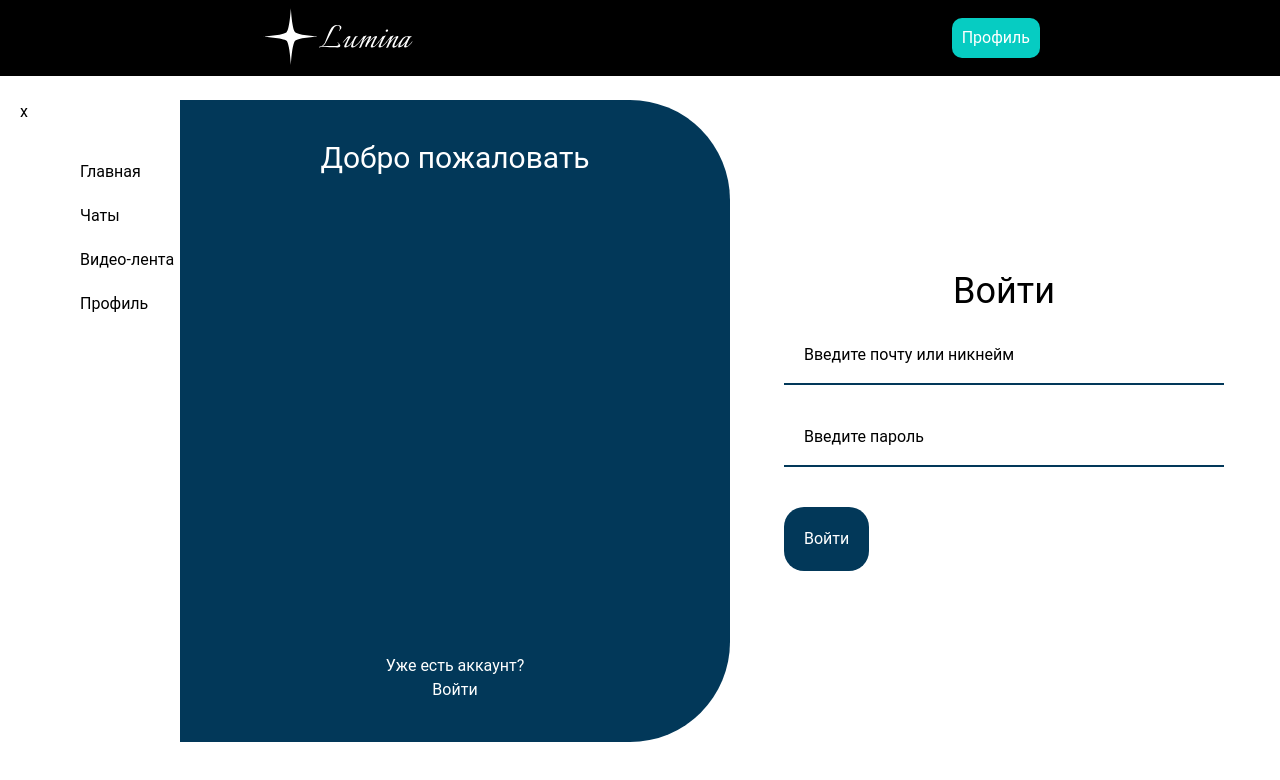
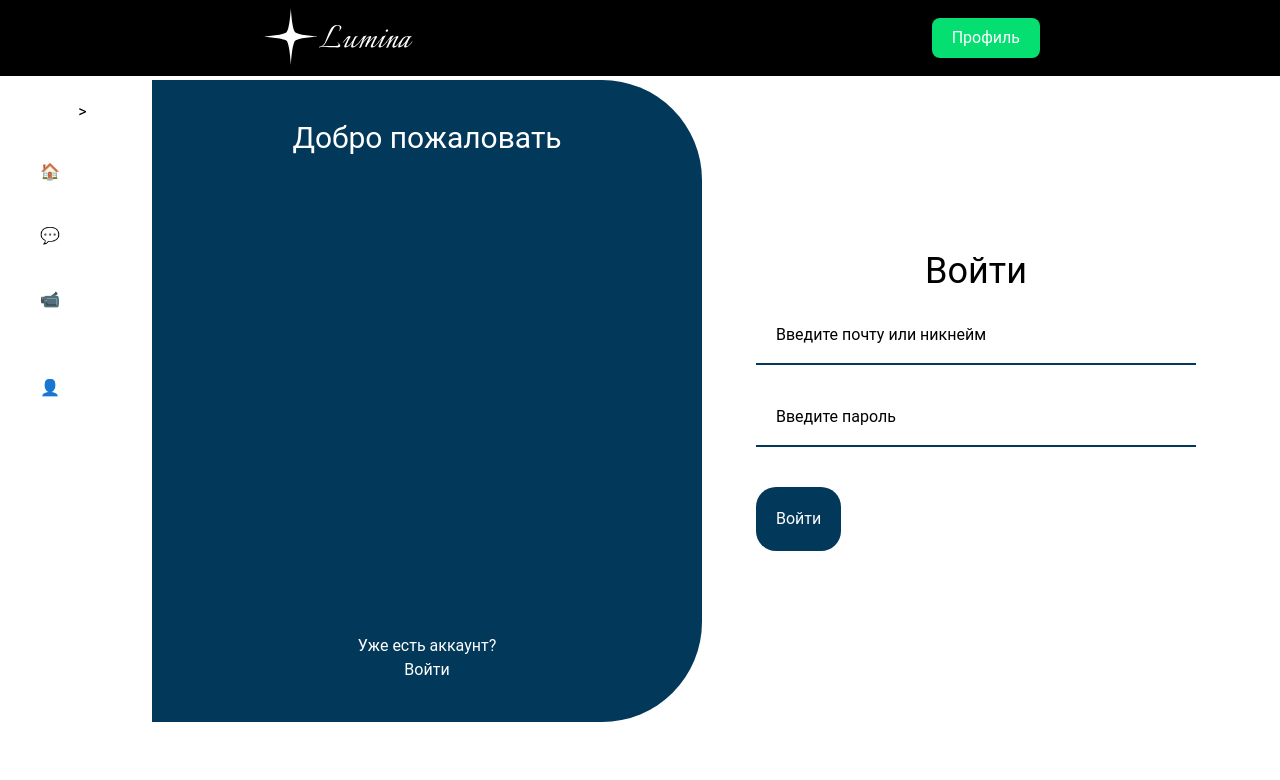
Before and after one commit to kyusak0/Lumina-front, a Next.js app: page /auth in a window 1280 px wide. Shown: the top 780 px of the page. Built offline with nearby package versions, Linux system fonts and the light colour scheme; no server answers; what cookies-next would draw is missing.

Commit message:
update sidebar
update sidebar, new style for btns

```diff
--- a/app/components/contextMenu/ContextMenu.tsx
+++ b/app/components/contextMenu/ContextMenu.tsx
@@ -96,7 +96,7 @@ export default function ContextMenu({
                     >
                         <div className="flex justify-end">
                             <button onClick={(event) => closeContextMenu(event)}>
-                                ×
+                                ❌
                             </button>
                         </div>
                         <div>
--- a/app/components/header/Header.tsx
+++ b/app/components/header/Header.tsx
@@ -5,7 +5,7 @@ import Link from 'next/link';
 
 export default function Header() {
     return (
-        <header className="fixed flex items-center justify-between w-full py-2 px-60 top-0 left-0">
+        <header className="fixed flex items-center justify-between w-full py-2 px-60 top-0 left-0 z-3">
             <Link href="/">
                 <Image
                     src={logoImage}
@@ -20,7 +20,7 @@ export default function Header() {
                 </form>
             </div>
 
-            <Link href='profile' className="btn">Профиль</Link>
+            <Link href='profile' className="px-5 py-2 rounded-lg text-white bg-green-400 hover:bg-green-500">Профиль</Link>
         </header>
     )
 }
--- a/app/components/popup/Popup.tsx
+++ b/app/components/popup/Popup.tsx
@@ -19,12 +19,12 @@ export default function Popup({
 
     return (
         <>
-            <button className="btn btn-reverse" onClick={() => openPopup(popupId)}> {openPopupText}</button >
+            <button className="px-5 py-2 rounded-lg border-2 text-green-400 border-green-400 hover:bg-gray-100" onClick={() => openPopup(popupId)}> {openPopupText}</button >
             <div className="popup hidden flex flex-col items-center justify-center" id={popupId}>
                 <div className="popup-bg top-0 left-0 absolute z-index-1" onClick={() => closePopup(popupId)}></div>
                 <div className="popup-content flex flex-col gap-5 absolute z-index-2">
                     <div className="relative">
-                        <button className="absolute top-2 right-2" onClick={() => closePopup(popupId)}>Закрыть</button>
+                        <button className="absolute top-2 right-2" onClick={() => closePopup(popupId)}>❌</button>
                     </div>
                     <div className="flex flex-col items-center p-20">
                         {children}
--- a/app/components/sidebar/Sidebar.tsx
+++ b/app/components/sidebar/Sidebar.tsx
@@ -6,18 +6,56 @@ import { useState } from 'react';
 export default function Sidebar() {
     const currentPath = usePathname();
 
-    const [popUpOpen, setPopUpOpen] = useState(true);
-    const closePopUp = () => {
-        setPopUpOpen(!popUpOpen);
+    const [sidebarOpen, setSidebarOpen] = useState(false);
+    const openSidebar = () => {
+        setSidebarOpen(true);
     }
-    return (<>
-        <div className={`${popUpOpen ? '' : 'hidden'} sidebar fixed top-20 left-0 p-20 gap-5 flex flex-col`}>
-            <button className='absolute top-5 left-5' onClick={closePopUp}>x</button>
-            <Link href="/" className={`${currentPath == '/' ? 'active' : ''}`}> Главная </Link>
-            <Link href="/friends" className={`${currentPath == '/friends' ? 'active' : ''}`}> Чаты </Link>
-            <Link href="/videos" className={`${currentPath == '/videos' ? 'active' : ''}`}> Видео-лента </Link>
-            <Link href="/profile" className={`${currentPath == '/profile' ? 'active' : ''}`}> Профиль </Link>
-        </div>
-        <button className={`${popUpOpen ? 'hidden' : 'absolute top-20'}`} onClick={closePopUp}>Открыть навигацию</button></>
+    const closeSidebar = () => {
+        setSidebarOpen(false);
+    }
+    return (
+        <>
+            <div className='fixed w-full top-0 left-0 z-2'>
+                <div
+                    onMouseMove={closeSidebar}
+                    className={`duration-300 absolute h-screen bg-black ${sidebarOpen ? 'w-3/4' : 'w-0'} right-0 opacity-60`}
+                ></div>
+                <div
+                    onMouseMove={openSidebar}
+                    className={`duration-300 absolute h-screen bg-white left-0 flex flex-col gap-10 pt-40 ${sidebarOpen ? 'w-1/4 pl-20' : 'w-1/12 pl-10'} `}
+                >
+                    <div
+                        className="absolute top-25 right-5"
+                        onClick={sidebarOpen ? closeSidebar : openSidebar}
+                    >
+                        {sidebarOpen ? '❌' : '>'}
+                    </div>
+                    <Link href="/" className={`${currentPath == '/' ? 'text-green-400' : ''} hover:text-green-300`}>
+                        <div className="flex gap-5 ">
+                            <span> 🏠 </span>
+                            <span className={`${sidebarOpen ? '' : 'duration-300 opacity-0'}`}>Главная</span>
+                        </div>
+                    </Link>
+                    <Link href="/friends" className={`${currentPath == '/friends' ? 'text-green-400' : ''} hover:text-green-300`}>
+                        <div className="flex gap-5 ">
+                            <span> 💬 </span>
+                            <span className={`${sidebarOpen ? '' : 'duration-300 opacity-0'}`}>Чаты</span>
+                        </div>
+                    </Link>
+                    <Link href="/videos" className={`${currentPath == '/videos' ? 'text-green-400' : ''} hover:text-green-300`}>
+                        <div className="flex gap-5 ">
+                            <span> 📹 </span>
+                            <span className={`${sidebarOpen ? '' : 'duration-300 opacity-0'}`}>Видео-лента</span>
+                        </div>
+                    </Link>
+                    <Link href="/profile" className={`${currentPath == '/profile' ? 'text-green-400' : ''} hover:text-green-300`}>
+                        <div className="flex gap-5 ">
+                            <span> 👤 </span>
+                            <span className={`${sidebarOpen ? '' : 'duration-300 opacity-0'}`}>Профиль</span>
+                        </div>
+                    </Link>
+                </div>
+            </div>
+        </>
     )
 }
--- a/app/globals.css
+++ b/app/globals.css
@@ -65,22 +65,19 @@ button {
   height: 60px;
 }
 
-a {
+/* a {
   transition: 0.3s ease;
 }
 
 a:hover,
 a.active {
   color: var(--secondary);
-}
+} */
 
-main {
-  width: 100%;
-}
 
-.sidebar {
-  /* border: 2px solid var(--secondary); */
-  /* box-shadow: 2px 4px 4px 4px #00000025; */
+/* .sidebar {
+  /* border: 2px solid var(--secondary);
+  /* box-shadow: 2px 4px 4px 4px #00000025;
   border-radius: 10px;
   width: 400px;
   height: max-content;
@@ -88,7 +85,7 @@ main {
 
 .sidebar-border {
   border-right: 1px solid var(--main);
-}
+} */
 
 .post {
   border-radius: 10px;
--- a/app/layouts/mainLayout.tsx
+++ b/app/layouts/mainLayout.tsx
@@ -19,15 +19,11 @@ export default function MainLayout({ children }: { children: React.ReactNode })
   return (
     <>
       <Header />
-      <main className="flex justify-evenly">
-        <Sidebar />
-        <div className="sidebar-border w-1/4">
-
-        </div>
-        <div className="flex w-full flex-col items-center">
+      <Sidebar />
+      <main className="mt-20 flex pl-35">
+        <div className="w-full">
           {children}
         </div>
-
       </main>
     </>
   );
--- a/app/page.tsx
+++ b/app/page.tsx
@@ -4,6 +4,7 @@ import MainLayout from "./layouts/mainLayout";
 import Api, { getCSRF } from "./_api/api";
 import Link from "next/link";
 import Popup from "./components/popup/Popup";
+import { useState } from "react";
 
 getCSRF();
 
@@ -28,21 +29,20 @@ export default function MainPage() {
         media: null,
     },]
 
-    const likeClick = (event: React.MouseEvent<HTMLDivElement>) => {
-        const btn = event.currentTarget;
-        btn.classList.toggle('btn-reverse');
+    const [liked, setLiked] = useState(false)
 
-        alert('liked');
+    const likeClick = () => {
+        setLiked(!liked)
     }
 
     return (
         <MainLayout>
             <div className="w-full flex items-center  justify-evenly">
                 <form method="post" className="form-create" onSubmit={handleSubmit}>
-                    <button type="submit" className="btn">create post</button>
+                    <button type="submit" className="px-5 py-2 rounded-lg text-white bg-green-400 hover:bg-green-500">create post</button>
                 </form>
                 <form method="get" className="form-search" onSubmit={handleSubmit}>
-                    <button type="submit" className="btn">search post</button>
+                    <button type="submit" className="px-5 py-2 rounded-lg text-white bg-green-400 hover:bg-green-500">search post</button>
                 </form>
             </div>
             <div className="posts mt-5">
@@ -81,7 +81,7 @@ export default function MainPage() {
 
                                             <form method="post" className="form-create" onSubmit={handleSubmit}>
                                                 <input type="text" name="" id="" placeholder="type your comment...." />
-                                                <button type="submit" className="btn">comment</button>
+                                                <button type="submit" className="px-5 py-2 rounded-lg text-white bg-green-400 hover:bg-green-500">comment</button>
                                             </form>
                                         </Popup>
                                     </div>
@@ -96,9 +96,10 @@ export default function MainPage() {
                         <p>
                             {post.postDesc}
                         </p>
-                        <div className="btn btn-reverse w-10 mb-2" onClick={likeClick}>
-                            like
-                        </div>
+                        <button className="" onClick={likeClick}>
+                            {liked ? '❤️' : '🤍'}
+
+                        </button>
                         <Popup popupId="popup-comment" openPopupText="comment">
                             <h3>
                                 comment to {post.postTitle}
@@ -112,7 +113,7 @@ export default function MainPage() {
 
                             <form method="post" className="form-create" onSubmit={handleSubmit}>
                                 <input type="text" name="" id="" placeholder="type your comment...." />
-                                <button type="submit" className="btn">comment</button>
+                                <button type="submit" className="px-5 py-2 rounded-lg text-white bg-green-400 hover:bg-green-500">comment</button>
                             </form>
                         </Popup>
                     </div>
--- a/app/videos/page.tsx
+++ b/app/videos/page.tsx
@@ -32,16 +32,16 @@ export default function Videos() {
                         1
                     </Popup>
                 </li>
-<li>
-<ContextMenu contextMenuId="1" openContextMenuText="2" secondaryActivatorId='3'>
-    2
-</ContextMenu>
+                <li>
+                    <ContextMenu contextMenuId="1" openContextMenuText="2" secondaryActivatorId='3'>
+                        2
+                    </ContextMenu>
                 </li>
 
                 <li id="3">3</li>
-                <li>4</li>
-                <li>5</li>
-                <li>6</li>
+                <li className="p-5 bg-green-100">вариант 1</li>
+                <li className="p-5 bg-green-200">вариант 2</li>
+                <li className="p-5 bg-green-300">вариант 3</li>
                 <li>7</li>
                 <li>8</li>
                 <li>9</li>
```
Also changed, not shown: 1 other file (tests, documents, lock files or other folders).
